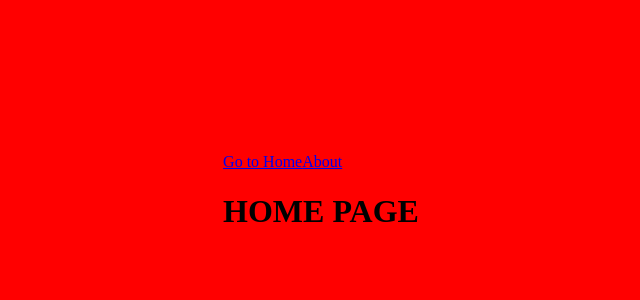
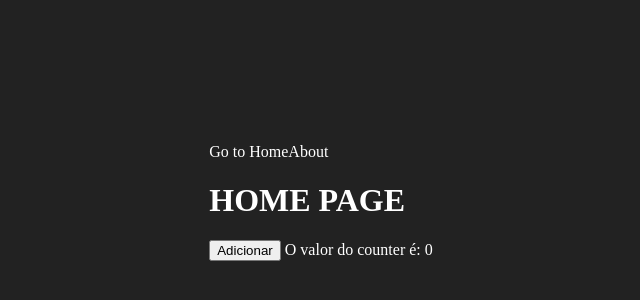
Before and after one commit to maikaodev/pokemon, a Vue app: page / in a window 1280 px wide. Shown: the part 206-506 px from the top of the page, without its empty margins (319-959 px from the left). Built offline with nearby package versions, Linux system fonts and the light colour scheme.

Commit message:
Feat: Inslatando e configurando Pinia

```diff
--- a/package.json
+++ b/package.json
@@ -9,6 +9,7 @@
     "preview": "vite preview"
   },
   "dependencies": {
+    "pinia": "^2.0.30",
     "vue": "^3.2.45",
     "vue-router": "^4.1.6"
   },
--- /dev/null
+++ b/src/components/Counter.vue
@@ -0,0 +1,23 @@
+<script lang="ts">
+import { useCounterStore } from "../stores/CounterStore";
+
+const counterStore = useCounterStore();
+
+export default {
+  name: "Counter",
+  data() {
+    return {
+      count: counterStore,
+    };
+  },
+};
+</script>
+
+<template>
+  <div>
+    <button @click="count.increment">Adicionar</button>
+    {{ count.showCount }}
+  </div>
+</template>
+
+<style></style>
--- a/src/global.scss
+++ b/src/global.scss
@@ -1,9 +1,15 @@
-$bgBody: red;
+$bgBody: #222;
+$fontColor: #fff;
 
 body {
   background-color: $bgBody;
+  color: $fontColor;
   display: grid;
   place-items: center;
 
   height: 100vh;
 }
+a {
+  color: $fontColor;
+  text-decoration: none;
+}
--- a/src/main.ts
+++ b/src/main.ts
@@ -1,6 +1,8 @@
+import { createPinia } from "pinia";
 import { createApp } from "vue";
 import App from "./App.vue";
 import "./global.scss";
 import router from "./plugins/router.js";
 
-createApp(App).use(router).mount("#app");
+
+createApp(App).use(createPinia()).use(router).mount("#app");
--- a/src/pages/Home.vue
+++ b/src/pages/Home.vue
@@ -1,9 +1,12 @@
 <template>
   <h1>HOME PAGE</h1>
+  <Counter />
 </template>
 <script lang="ts">
+import Counter from "../components/Counter.vue";
 export default {
   name: "Home",
+  components: { Counter },
   data() {
     return {};
   },
--- /dev/null
+++ b/src/stores/CounterStore.ts
@@ -0,0 +1,19 @@
+import { defineStore } from "pinia";
+
+export const useCounterStore = defineStore("counter", {
+  state() {
+    return { count: 0 };
+  },
+
+  actions: {
+    increment() {
+      this.count++;
+    },
+  },
+
+  getters: {
+    showCount(): string {
+      return "O valor do counter é: " + this.count;
+    },
+  },
+});
--- a/tsconfig.json
+++ b/tsconfig.json
@@ -24,7 +24,9 @@
     "src/**/*.vue",
     "src/plugins/router.js",
     "src/plugins/router.js",
-    "src/plugins/router.js"
+    "src/plugins/router.js",
+    "src/stores/CounterStore.ts",
+    "src/stores/CounterStore.ts"
   ],
   "references": [
     {
```
Also changed, not shown: src/components/HelloWorld.vue (deleted, +0 -17 lines), 1 other file (tests, documents, lock files or other folders).
